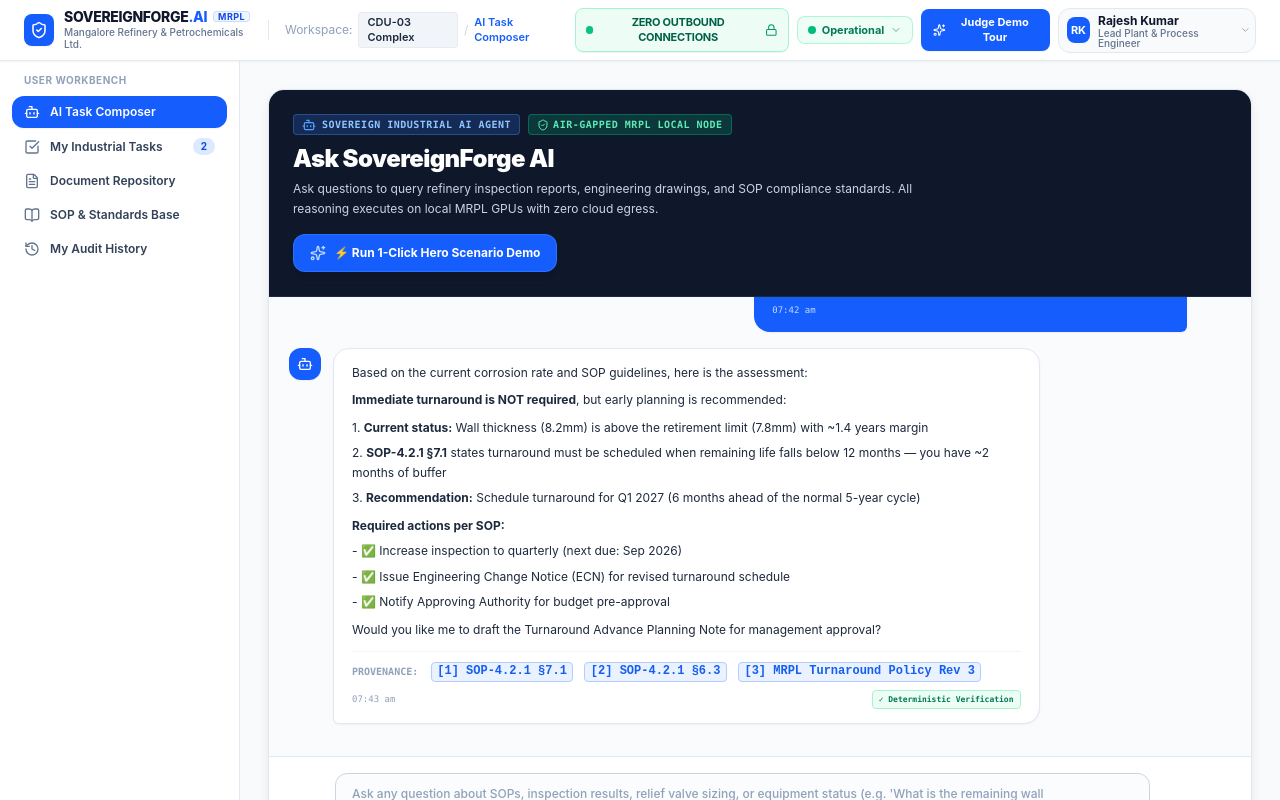
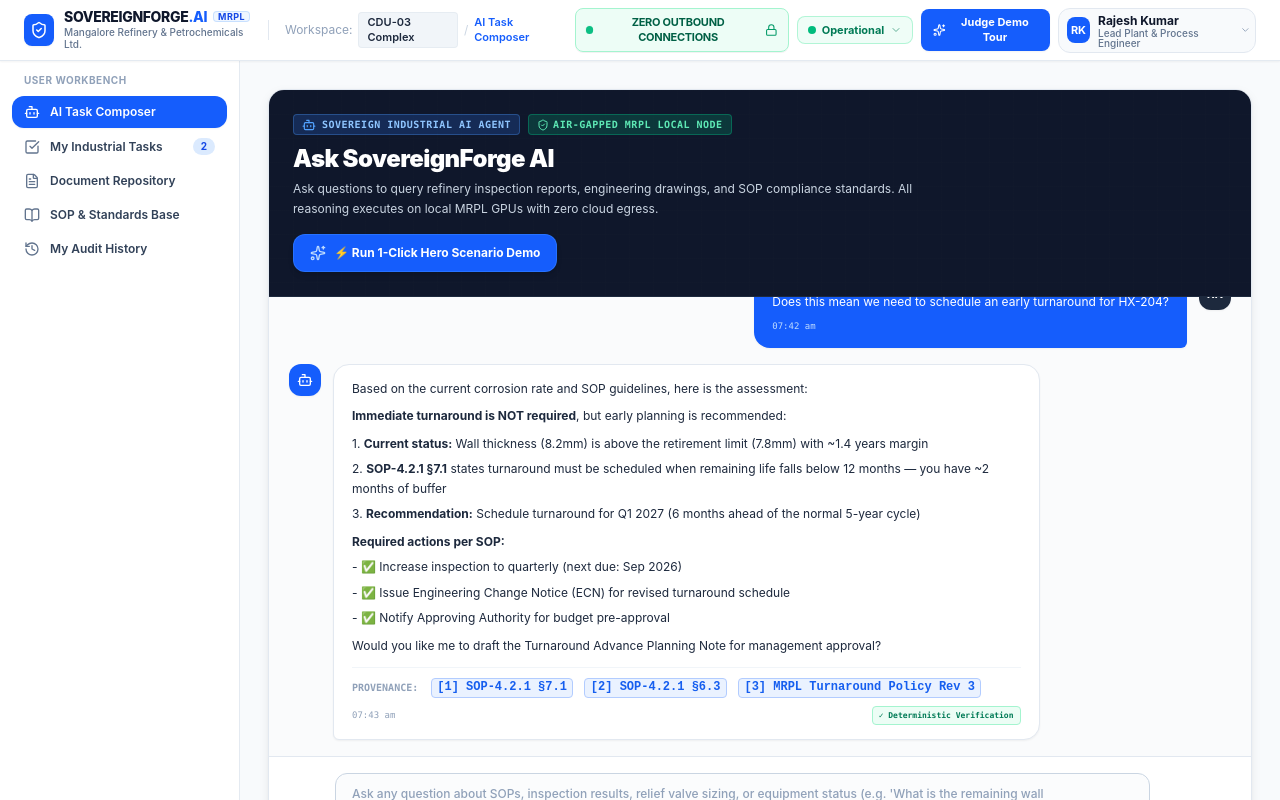
Before and after one commit to pateldev2006/SovereignForge-AI, a React (Vite) app: page / in a window 1280 px wide. Shown: the top 800 px of the page. Built offline with nearby package versions, Linux system fonts and the light colour scheme.

Commit message:
fix: prevent initial page scroll down by scoping chat auto-scroll to internal container only

```diff
--- a/src/components/pages/AIWorkbench.tsx
+++ b/src/components/pages/AIWorkbench.tsx
@@ -113,12 +113,19 @@
   const [chatMessages, setChatMessages] = useState<ChatMessage[]>(INITIAL_CHAT_MESSAGES);
   const [chatInput, setChatInput] = useState<string>('');
   const [isChatTyping, setIsChatTyping] = useState<boolean>(false);
-  const chatEndRef = useRef<HTMLDivElement>(null);
+  const chatContainerRef = useRef<HTMLDivElement>(null);
   const chatInputRef = useRef<HTMLTextAreaElement>(null);
+  const isInitialMount = useRef(true);
 
-  // Auto-scroll chat to bottom when new messages arrive
+  // Auto-scroll ONLY within the chat box container (never scroll outer window/page)
   useEffect(() => {
-    chatEndRef.current?.scrollIntoView({ behavior: 'smooth' });
+    if (isInitialMount.current) {
+      isInitialMount.current = false;
+      return;
+    }
+    if (chatContainerRef.current) {
+      chatContainerRef.current.scrollTop = chatContainerRef.current.scrollHeight;
+    }
   }, [chatMessages, isChatTyping]);
 
   // Send a chat message handler
@@ -261,7 +268,7 @@
         </div>
 
         {/* Chat Messages Area (Scrollable) */}
-        <div className="h-[420px] lg:h-[460px] overflow-y-auto px-5 py-4 space-y-4 bg-[#FAFBFC] border-b border-slate-200">
+        <div ref={chatContainerRef} className="h-[420px] lg:h-[460px] overflow-y-auto px-5 py-4 space-y-4 bg-[#FAFBFC] border-b border-slate-200">
 
           {chatMessages.map((msg) => (
             <div key={msg.id} className={`flex gap-3 ${msg.role === 'user' ? 'justify-end' : 'justify-start'}`}>
@@ -348,8 +355,6 @@
               </div>
             </div>
           )}
-
-          <div ref={chatEndRef} />
         </div>
 
         {/* Chat Input & Prompt Composer Bar */}
```
